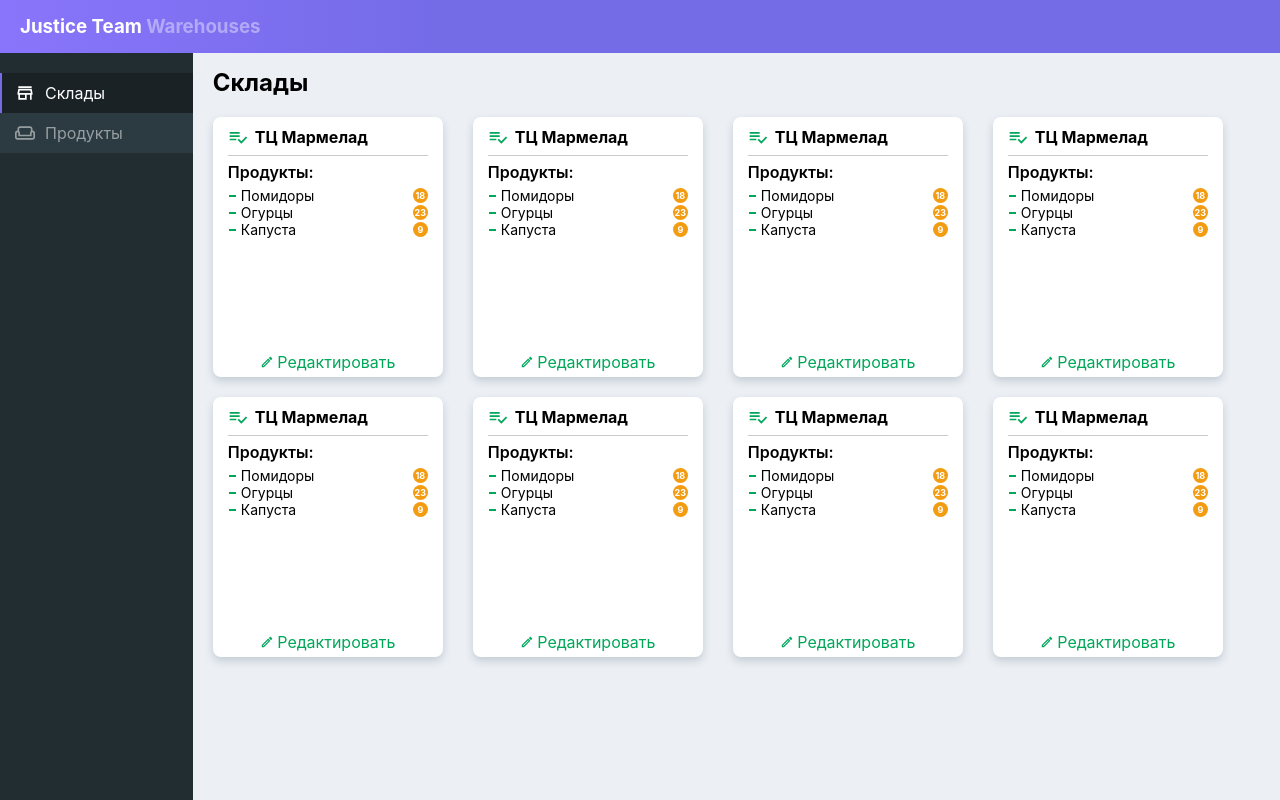
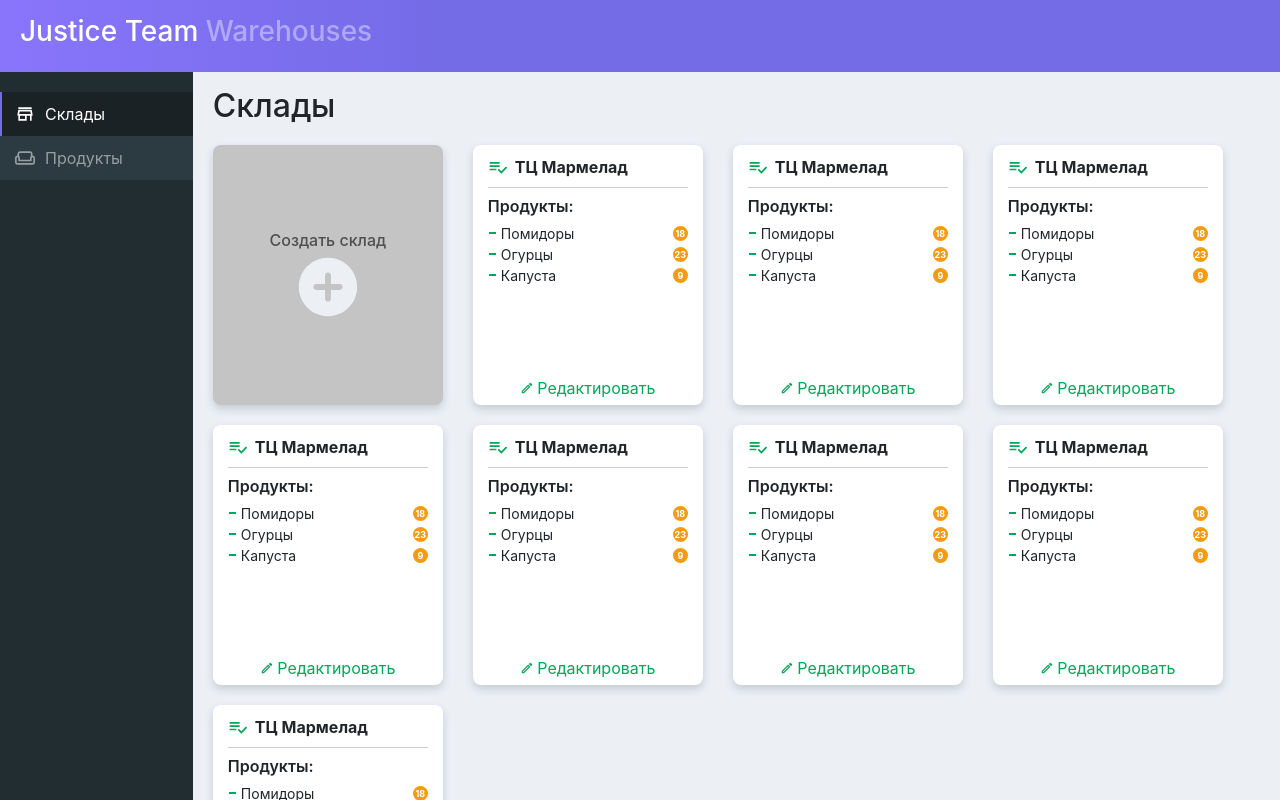
Before and after one commit to Breazzz/react-warehouses, a React (Create React App) app: page / in a window 1280 px wide. Shown: the top 800 px of the page. Built offline with nearby package versions, Linux system fonts and the light colour scheme.

Commit message:
Add modal for warehouses (Edit/Add) and products (Edit)

```diff
--- a/package.json
+++ b/package.json
@@ -9,9 +9,11 @@
     "@testing-library/jest-dom": "^5.11.4",
     "@testing-library/react": "^11.1.0",
     "@testing-library/user-event": "^12.1.10",
+    "bootstrap": "^4.6.0",
     "gh-pages": "^3.1.0",
     "node-sass": "^4.14.1",
     "react": "^17.0.1",
+    "react-bootstrap": "^1.5.2",
     "react-dom": "^17.0.1",
     "react-router-dom": "^5.2.0",
     "react-scripts": "4.0.3",
--- a/src/App.js
+++ b/src/App.js
@@ -3,6 +3,7 @@ import {BrowserRouter} from "react-router-dom";
 import Sidebar from "./Components/sidebarComponent/sidebar";
 import Routes from "./Components/Basic/Routes";
 import Header from "./Components/headerComponent/header";
+import 'bootstrap/dist/css/bootstrap.min.css';
 
 function App() {
   return (
--- /dev/null
+++ b/src/Components/Modals/productsEditModal.jsx
@@ -0,0 +1,57 @@
+import React from "react";
+import {Button, Modal} from "react-bootstrap";
+import 'bootstrap/dist/css/bootstrap.min.css';
+import styles from "../productsComponent/styles.module.scss";
+import {FormControl, InputLabel, MenuItem, Select, TextField} from "@material-ui/core";
+
+export default function ProductsEditModal(props) {
+    return (
+        <Modal
+            {...props}
+            size="lg"
+            aria-labelledby="contained-modal-title-vcenter"
+            centered
+        >
+            <Modal.Header closeButton>
+                <Modal.Title id="contained-modal-title-vcenter">
+                    Ремень ГРМ
+                </Modal.Title>
+            </Modal.Header>
+            <Modal.Body>
+                <form noValidate autoComplete="off" className={styles.productForm}>
+                    <TextField
+                        id="standard-basic"
+                        label="Название"
+                        type='text'
+                        variant="outlined"
+                        className={styles.inputName}
+                    />
+                    <FormControl variant="outlined" className={styles.inputSelect}>
+                        <InputLabel id="demo-simple-select-outlined-label">Склад</InputLabel>
+                        <Select
+                            labelId="demo-simple-select-outlined-label"
+                            id="demo-simple-select-outlined"
+                            label="Age"
+                        >
+                            <MenuItem value={10}>ТЦ Мармелад</MenuItem>
+                            <MenuItem value={20}>Радуга</MenuItem>
+                            <MenuItem value={30}>Центр. рынок</MenuItem>
+                        </Select>
+                    </FormControl>
+                    <TextField
+                        id="standard-basic"
+                        label="Кол-во"
+                        type='number'
+                        variant="outlined"
+                        className={styles.inputNumber}
+                    />
+                </form>
+            </Modal.Body>
+            <Modal.Footer>
+                <Button onClick={props.onHide} variant="secondary">Закрыть</Button>
+                <Button onClick={props.onHide} variant="danger">Удалить</Button>
+                <Button onClick={props.onHide} variant="primary">Сохранить</Button>
+            </Modal.Footer>
+        </Modal>
+    );
+}
--- /dev/null
+++ b/src/Components/Modals/warehousesAddModal.jsx
@@ -0,0 +1,35 @@
+import React from "react";
+import {Button, Modal} from "react-bootstrap";
+import 'bootstrap/dist/css/bootstrap.min.css';
+import styles from "../productsComponent/styles.module.scss";
+import {TextField} from "@material-ui/core";
+
+export default function WarehousesAddModal(props) {
+    return (
+        <Modal
+            {...props}
+            size="lg"
+            aria-labelledby="contained-modal-title-vcenter"
+            centered
+        >
+            <Modal.Header closeButton>
+                <Modal.Title id="contained-modal-title-vcenter">
+                    Добавление склада
+                </Modal.Title>
+            </Modal.Header>
+            <Modal.Body>
+                <TextField
+                    id="standard-basic"
+                    label="Наименование склада"
+                    type='text'
+                    variant="outlined"
+                    className={styles.inputNameWarehouses}
+                />
+            </Modal.Body>
+            <Modal.Footer>
+                <Button onClick={props.onHide} variant="secondary">Закрыть</Button>
+                <Button onClick={props.onHide} variant="primary">Добавить</Button>
+            </Modal.Footer>
+        </Modal>
+    );
+}
--- /dev/null
+++ b/src/Components/Modals/warehousesEditModal.jsx
@@ -0,0 +1,36 @@
+import React from "react";
+import {Button, Modal} from "react-bootstrap";
+import 'bootstrap/dist/css/bootstrap.min.css';
+import styles from "../productsComponent/styles.module.scss";
+import {TextField} from "@material-ui/core";
+
+export default function WarehousesEditModal(props) {
+    return (
+        <Modal
+            {...props}
+            size="lg"
+            aria-labelledby="contained-modal-title-vcenter"
+            centered
+        >
+            <Modal.Header closeButton>
+                <Modal.Title id="contained-modal-title-vcenter">
+                    (ТЦ Мармелад) Изменить имя или удалить склад
+                </Modal.Title>
+            </Modal.Header>
+            <Modal.Body>
+                <TextField
+                id="standard-basic"
+                label="Новое имя"
+                type='text'
+                variant="outlined"
+                className={styles.inputNameWarehouses}
+            />
+            </Modal.Body>
+            <Modal.Footer>
+                <Button onClick={props.onHide} variant="secondary">Закрыть</Button>
+                <Button onClick={props.onHide} variant="danger">Удалить</Button>
+                <Button onClick={props.onHide} variant="primary">Сохранить</Button>
+            </Modal.Footer>
+        </Modal>
+    );
+}
--- a/src/Components/productsComponent/productsTable.jsx
+++ b/src/Components/productsComponent/productsTable.jsx
@@ -1,4 +1,4 @@
-import React from 'react';
+import React, {useState} from 'react';
 import Table from '@material-ui/core/Table';
 import TableBody from '@material-ui/core/TableBody';
 import TableCell from '@material-ui/core/TableCell';
@@ -9,6 +9,7 @@ import Paper from '@material-ui/core/Paper';
 import styles from './styles.module.scss'
 import EditOutlinedIcon from '@material-ui/icons/EditOutlined';
 import CloseOutlinedIcon from '@material-ui/icons/CloseOutlined';
+import ProductsEditModal from "../Modals/productsEditModal";
 
 function createData(name, warehouse, quantity) {
     return { name, warehouse, quantity };
@@ -20,16 +21,22 @@ const rows = [
     createData('Приборная панель', 'Центр. рынок', 15),
 ];
 
+export default function ProductsTable() {
+    const [modalShow, setModalShow] = useState(false);
+
     const handleEdit = () => {
-    console.log('EDIT PRODUCT')
+        setModalShow(true)
     }
 
     const handleDelete = () => {
         console.log('DELETE PRODUCT')
     }
-
-export default function ProductsTable() {
     return (
+        <>
+            <ProductsEditModal
+                show={modalShow}
+                onHide={() => setModalShow(false)}
+            />
             <TableContainer component={Paper}>
                 <Table className={styles.table} aria-label="caption table">
                     <TableHead className={styles.tableHead}>
@@ -56,5 +63,6 @@ export default function ProductsTable() {
                     </TableBody>
                 </Table>
             </TableContainer>
+        </>
     );
 }
--- a/src/Components/productsComponent/styles.module.scss
+++ b/src/Components/productsComponent/styles.module.scss
@@ -20,6 +20,9 @@
       max-width: 100px;
       margin-right: 20px;
       margin-bottom: 10px;
+    }
+    .inputNameWarehouses{
+      width: 100%;
     }
     .buttonAdd{
       height: 56px;
--- a/src/Components/warehousesComponent/styles.module.scss
+++ b/src/Components/warehousesComponent/styles.module.scss
@@ -110,6 +110,38 @@
       }
     }
   }
+  .itemAdd{
+    max-width: 230px;
+    min-height: 260px;
+    width: 100%;
+    height: 100%;
+    background: #c4c4c4;
+    border-radius: 8px;
+    box-shadow: 0px 4px 8px 0px rgba(34, 60, 80, 0.2);
+    position: relative;
+    overflow: hidden;
+    margin-right: 30px;
+    margin-bottom: 20px;
+    transition: .3s;
+    cursor: pointer;
+    display: flex;
+    flex-direction: column;
+    justify-content: center;
+    align-items: center;
+    span{
+      font-weight: 500;
+      color: #4f4f4f;
+    }
+    .itemIcon{
+      font-size: 70px;
+      color: #ECF0F5;
+      transition: .2s;
+    }
+    &:hover{
+      box-shadow: 0px 4px 10px 0px rgba(34, 60, 80, 0.4);
+      transform: scale(1.02);
+    }
+  }
 }
 
 @media screen and (max-width: 460px) {
--- a/src/Components/warehousesComponent/warehouses.jsx
+++ b/src/Components/warehousesComponent/warehouses.jsx
@@ -2,12 +2,14 @@ import React from "react";
 import '../../Styles/Content.scss'
 import styles from './styles.module.scss'
 import WarehousesItem from "./warehousesItem";
+import WarehousesItemAdd from "./warehousesItemAdd";
 
 const Warehouses = () => {
     return (
         <div className='content'>
             <h2>Склады</h2>
             <div className={styles.warehousesWrap}>
+                <WarehousesItemAdd />
                 <WarehousesItem />
                 <WarehousesItem />
                 <WarehousesItem />
--- a/src/Components/warehousesComponent/warehousesItem.jsx
+++ b/src/Components/warehousesComponent/warehousesItem.jsx
@@ -1,14 +1,21 @@
-import React from "react";
+import React, {useState} from "react";
 import '../../Styles/Content.scss'
 import styles from './styles.module.scss'
 import PlaylistAddCheckIcon from '@material-ui/icons/PlaylistAddCheck';
 import EditOutlinedIcon from '@material-ui/icons/EditOutlined';
+import WarehousesEditModal from "../Modals/warehousesEditModal";
 
 const WarehousesItem = () => {
+    const [modalShow, setModalShow] = useState(false);
     const handleEdit = () => {
-        console.log('EDIT WAREHOUSE')
+        setModalShow(false)
     }
     return (
+        <>
+            <WarehousesEditModal
+                show={modalShow}
+                onHide={handleEdit}
+            />
             <div className={styles.item}>
                 <div className={styles.title}>
                     <PlaylistAddCheckIcon className={styles.icon}/><span>ТЦ Мармелад</span>
@@ -21,10 +28,11 @@ const WarehousesItem = () => {
                         <li>Капуста <span>9</span></li>
                     </ul>
                 </div>
-            <div className={styles.bottom} onClick={handleEdit}>
+                <div className={styles.bottom} onClick={() => setModalShow(true)}>
                     <EditOutlinedIcon className={styles.icon}/>Редактировать
                 </div>
             </div>
+        </>
     )
 }
 
--- /dev/null
+++ b/src/Components/warehousesComponent/warehousesItemAdd.jsx
@@ -0,0 +1,23 @@
+import React, {useState} from "react";
+import '../../Styles/Content.scss'
+import styles from './styles.module.scss'
+import AddCircleRoundedIcon from '@material-ui/icons/AddCircleRounded';
+import WarehousesAddModal from "../Modals/warehousesAddModal";
+
+const WarehousesItemAdd = () => {
+    const [modalShow, setModalShow] = useState(false);
+    return (
+        <>
+            <div className={styles.itemAdd} onClick={() => setModalShow(true)}>
+                <span>Создать склад</span>
+                <AddCircleRoundedIcon className={styles.itemIcon} />
+            </div>
+            <WarehousesAddModal
+                show={modalShow}
+                onHide={() => setModalShow(false)}
+            />
+        </>
+    )
+}
+
+export default WarehousesItemAdd;
--- a/src/index.css
+++ b/src/index.css
@@ -42,4 +42,9 @@ h1,h2,h3,h4,p,ul,ol,li,figure,figcaption,blockquote,dl,dd {
 a{
   text-decoration: none;
 }
+
+a:hover{
+  color: white!important;
+  text-decoration: none!important;
+}
 /*---------------------------------------------------*/
```
Lines whose indentation alone changed are shown as unchanged.
